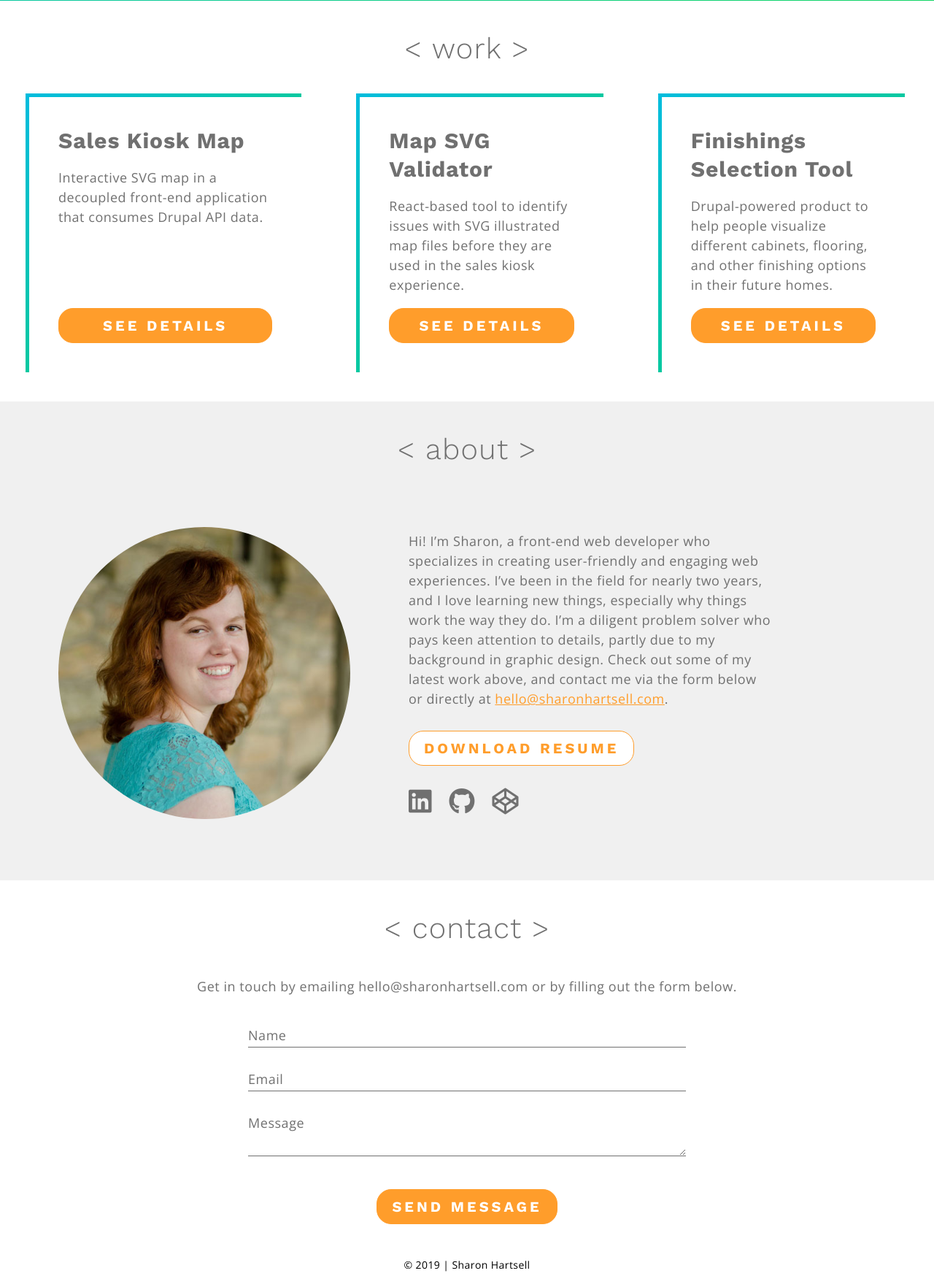
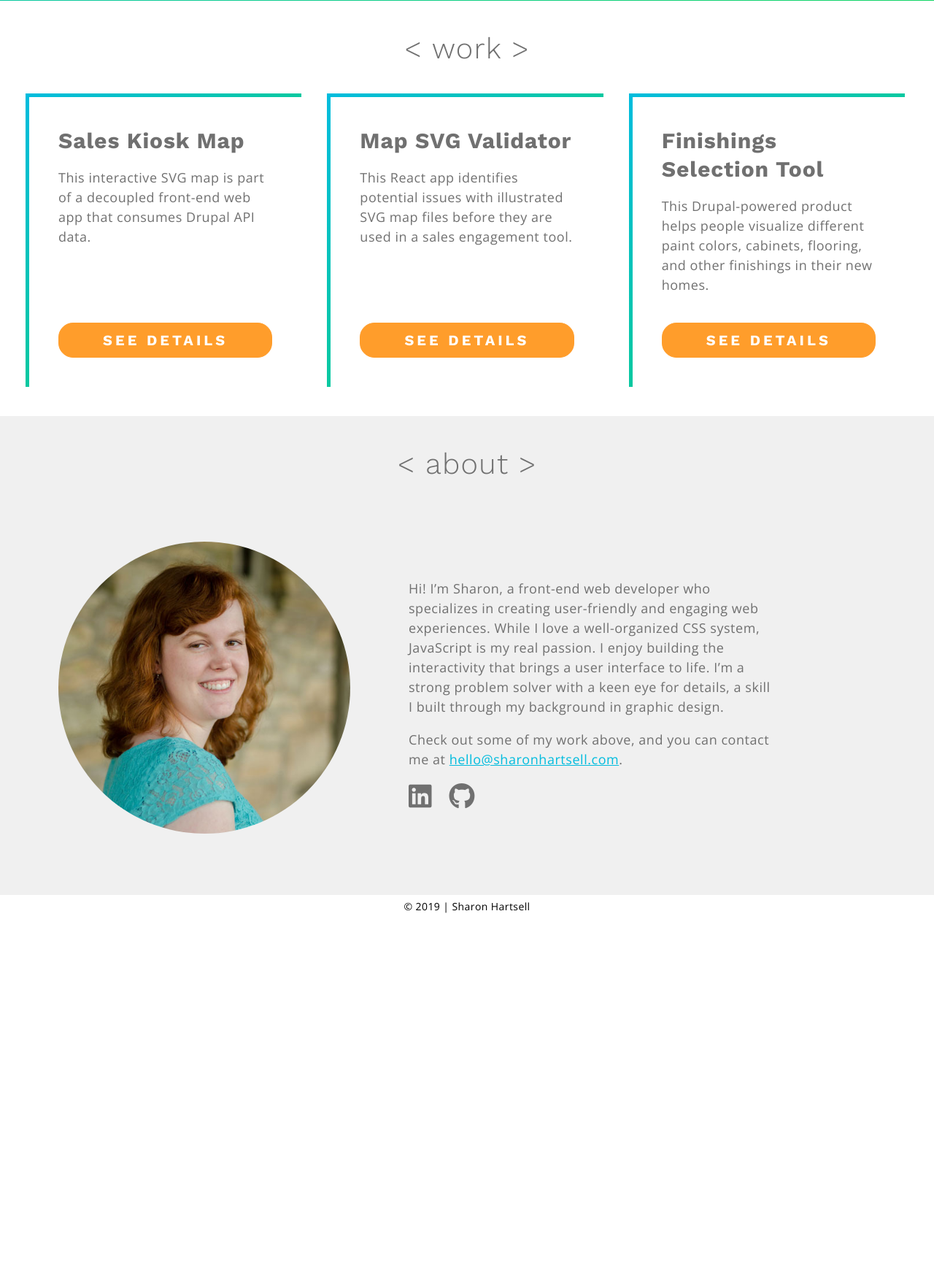
Before and after one commit to SharonHartsell/portfolio-site, a PHP site: page / in a window 1280 px wide. Shown: the part 709-2457 px from the top of the page at 73% size. After the commit the page ends 1960 px from the top, so only its background shows below. Run offline with PHP 8.4, Linux system fonts and the light colour scheme; data that the repository does not hold is empty; some libraries are stand-ins or nearby versions.

Commit message:
feat(index): update content; remove contact form for now

```diff
--- a/css/styles.css
+++ b/css/styles.css
@@ -6,7 +6,7 @@
 
 /* line 5, ../scss/_global.scss */
 a {
-  color: #FF9D2B;
+  color: #00BCDE;
 }
 
 /* line 9, ../scss/_global.scss */
@@ -453,27 +453,20 @@ a {
     margin-top: 0;
   }
 }
-@media all and (min-width: 1024px) {
-  /* line 68, ../scss/_work.scss */
-  .work_projectListItem + .work_projectListItem {
-    margin-left: 40px;
-  }
-}
 
-/* line 82, ../scss/_work.scss */
+/* line 77, ../scss/_work.scss */
 .work_projectTitle {
   margin: 0;
   color: #707070;
 }
 
-/* line 88, ../scss/_work.scss */
+/* line 83, ../scss/_work.scss */
 .work_projectTeaser {
   color: #707070;
 }
 
-/* line 92, ../scss/_work.scss */
-.work_projectTitle + .work_projectBtn,
-.work_projectTeaser + .work_projectBtn {
+/* line 87, ../scss/_work.scss */
+.work_projectTextWrapper + .work_projectBtn {
   margin-top: 20px;
 }
 
@@ -555,45 +548,56 @@ a {
 }
 
 /* line 58, ../scss/_about.scss */
+.about_socialLinks {
+  text-align: center;
+}
+@media all and (min-width: 768px) {
+  /* line 58, ../scss/_about.scss */
+  .about_socialLinks {
+    text-align: left;
+  }
+}
+
+/* line 66, ../scss/_about.scss */
 .about_socialLink {
   color: #707070;
   font-size: 36px;
 }
-/* line 62, ../scss/_about.scss */
+/* line 70, ../scss/_about.scss */
 .about_socialLink + .about_socialLink {
   margin-left: 20px;
 }
 
-/* line 67, ../scss/_about.scss */
+/* line 75, ../scss/_about.scss */
 .about_text + .about_resumeBtn,
 .about_resumeBtn + .about_socialLinks {
   margin-top: 20px;
 }
 @media all and (min-width: 768px) {
-  /* line 67, ../scss/_about.scss */
+  /* line 75, ../scss/_about.scss */
   .about_text + .about_resumeBtn,
   .about_resumeBtn + .about_socialLinks {
     margin-top: 30px;
   }
 }
 
-/* line 76, ../scss/_about.scss */
+/* line 84, ../scss/_about.scss */
 .about_sectionTitle + .about_contentWrapper {
   margin-top: 20px;
 }
 @media all and (min-width: 768px) {
-  /* line 76, ../scss/_about.scss */
+  /* line 84, ../scss/_about.scss */
   .about_sectionTitle + .about_contentWrapper {
     margin-top: 40px;
   }
 }
 
-/* line 84, ../scss/_about.scss */
+/* line 92, ../scss/_about.scss */
 .about_imageWrapper + .about_textWrapper {
   margin-top: 20px;
 }
 @media all and (min-width: 768px) {
-  /* line 84, ../scss/_about.scss */
+  /* line 92, ../scss/_about.scss */
   .about_imageWrapper + .about_textWrapper {
     margin-top: 0;
     margin-left: 40px;
@@ -918,6 +922,16 @@ a {
 }
 
 /* line 142, ../scss/_workDetail.scss */
+.workDetail_subRoleList {
+  padding-left: 20px;
+}
+
+/* line 146, ../scss/_workDetail.scss */
+.workDetail_subRoleListItem {
+  margin-top: 5px;
+}
+
+/* line 150, ../scss/_workDetail.scss */
 .workDetail_roleImageWrap {
   -webkit-flex: 2;
   flex: 2;
@@ -927,13 +941,13 @@ a {
 }
 
 @media all and (min-width: 1024px) {
-  /* line 148, ../scss/_workDetail.scss */
+  /* line 156, ../scss/_workDetail.scss */
   .workDetail_roleContent + .workDetail_roleImageWrap {
     margin-left: 40px;
   }
 }
 
-/* line 154, ../scss/_workDetail.scss */
+/* line 162, ../scss/_workDetail.scss */
 .workDetail_slideshowWrapper {
   position: relative;
   -webkit-flex: 1;
@@ -943,21 +957,21 @@ a {
   height: 300px;
 }
 @media all and (min-width: 768px) {
-  /* line 154, ../scss/_workDetail.scss */
+  /* line 162, ../scss/_workDetail.scss */
   .workDetail_slideshowWrapper {
     height: 500px;
     padding: 0px 40px;
   }
 }
 
-/* line 166, ../scss/_workDetail.scss */
+/* line 174, ../scss/_workDetail.scss */
 .workDetail_slideshow {
   position: relative;
   -webkit-flex: 1;
   flex: 1;
 }
 
-/* line 171, ../scss/_workDetail.scss */
+/* line 179, ../scss/_workDetail.scss */
 .workDetail_slideshowItem {
   position: absolute;
   top: 0;
@@ -971,12 +985,12 @@ a {
   transition: opacity 0.5s;
   filter: drop-shadow(0px 0px 1px rgba(0, 0, 0, 0.3)) drop-shadow(0px 0px 5px rgba(0, 0, 0, 0.3));
 }
-/* line 187, ../scss/_workDetail.scss */
+/* line 195, ../scss/_workDetail.scss */
 .workDetail_slideshowItem--active {
   opacity: 1;
 }
 
-/* line 192, ../scss/_workDetail.scss */
+/* line 200, ../scss/_workDetail.scss */
 .workDetail_slideshowBtn {
   position: absolute;
   top: 50%;
@@ -988,25 +1002,25 @@ a {
   color: #FF9D2B;
   transform: translateY(-50%);
 }
-/* line 205, ../scss/_workDetail.scss */
+/* line 213, ../scss/_workDetail.scss */
 .workDetail_slideshowBtn:hover {
   cursor: pointer;
 }
-/* line 209, ../scss/_workDetail.scss */
+/* line 217, ../scss/_workDetail.scss */
 .workDetail_slideshowBtn--prev {
   left: 0;
 }
-/* line 213, ../scss/_workDetail.scss */
+/* line 221, ../scss/_workDetail.scss */
 .workDetail_slideshowBtn--next {
   right: 0;
 }
 
-/* line 218, ../scss/_workDetail.scss */
+/* line 226, ../scss/_workDetail.scss */
 .workDetail_slideshowBtnText {
   display: none;
 }
 
-/* line 222, ../scss/_workDetail.scss */
+/* line 230, ../scss/_workDetail.scss */
 .workDetail_codeSection {
   display: -webkit-flex;
   display: flex;
@@ -1018,7 +1032,7 @@ a {
   padding: 40px;
 }
 
-/* line 230, ../scss/_workDetail.scss */
+/* line 238, ../scss/_workDetail.scss */
 .workDetail_codeHeader {
   margin: 0;
   border-right: solid 5px #00BCDE;
@@ -1027,34 +1041,34 @@ a {
   color: #707070;
 }
 
-/* line 239, ../scss/_workDetail.scss */
+/* line 247, ../scss/_workDetail.scss */
 .workDetail_codeText {
   color: #707070;
 }
 
-/* line 243, ../scss/_workDetail.scss */
+/* line 251, ../scss/_workDetail.scss */
 .workDetail_codeHeader + .workDetail_codeText {
   margin-left: 40px;
 }
 
-/* line 247, ../scss/_workDetail.scss */
+/* line 255, ../scss/_workDetail.scss */
 .workDetail_backLinkWrap {
   padding: 0px 20px 20px 20px;
   text-align: center;
 }
 @media all and (min-width: 768px) {
-  /* line 247, ../scss/_workDetail.scss */
+  /* line 255, ../scss/_workDetail.scss */
   .workDetail_backLinkWrap {
     padding: 0px 40px 40px 40px;
   }
 }
 
-/* line 257, ../scss/_workDetail.scss */
+/* line 265, ../scss/_workDetail.scss */
 .workDetail_backLink {
-  color: #707070;
+  color: #00BCDE;
   text-decoration: none;
 }
-/* line 261, ../scss/_workDetail.scss */
+/* line 269, ../scss/_workDetail.scss */
 .workDetail_backLink:hover {
   text-decoration: underline;
 }
--- a/includes/header.inc
+++ b/includes/header.inc
@@ -17,9 +17,9 @@
         <li class="nav_listItem">
           <a href="/index.php#about" class="nav_link">about</a>
         </li>
-        <li class="nav_listItem">
+        <!-- <li class="nav_listItem">
           <a href="/index.php#contact" class="nav_link">contact</a>
-        </li>
+        </li> -->
       </ul>
     </div>
   </nav>
--- a/includes/work_detail.inc
+++ b/includes/work_detail.inc
@@ -45,9 +45,9 @@
           <li class="workDetail_roleItem t-body--18l">
             <?php print $role; ?>
             <?php if ( !empty($sub_roles) ) : ?>
-              <ul>
+              <ul class="workDetail_subRoleList">
                 <?php foreach($sub_roles as $sub_role) : ?>
-                  <li><?php print $sub_role; ?></li>
+                  <li class="workDetail_subRoleListItem"><?php print $sub_role; ?></li>
                 <?php endforeach; ?>
               </ul>
             <?php endif; ?>
@@ -86,5 +86,5 @@
 </section> -->
 
 <div class="workDetail_backLinkWrap">
-  <a href="/index.php" class="workDetail_backLink t-body--18l">&lt; back</a>
+  <a href="#" class="workDetail_backLink t-body--18l">&lt; back</a>
 </div>
--- a/index.php
+++ b/index.php
@@ -38,15 +38,15 @@
 $work = [
   'kiosk-map' => [
     'title' => 'Sales Kiosk Map',
-    'teaser' => 'Interactive SVG map in a decoupled front-end application that consumes Drupal API data.',
+    'teaser' => 'This interactive SVG map is part of a decoupled front-end web app that consumes Drupal API data.',
   ],
   'map-validator' => [
     'title' => 'Map SVG Validator',
-    'teaser' => 'React-based tool to identify issues with SVG illustrated map files before they are used in the <link>sales kiosk experience</link>.',
+    'teaser' => 'This React app identifies potential issues with illustrated SVG map files before they are used in a sales engagement tool.',
   ],
   'fst' => [
     'title' => 'Finishings Selection Tool',
-    'teaser' => 'Drupal-powered product to help people visualize different cabinets, flooring, and other finishing options in their future homes.',
+    'teaser' => 'This Drupal-powered product helps people visualize different paint colors, cabinets, flooring, and other finishings in their new homes.',
   ]
 ];
 ?>
@@ -75,23 +75,26 @@ $work = [
       <img src="/img/sharon-teal1.jpg" class="about_image" alt="Sharon" />
     </div>
     <div class="about_textWrapper">
-      <p class="about_text t-body--18l">Hi! I’m Sharon, a front-end web developer who specializes in creating user-friendly and engaging web experiences. I’ve been in the field for nearly two years, and I love learning new things, especially why things work the way they do. I’m a diligent problem solver who pays keen attention to details, partly due to my background in graphic design. Check out some of my latest work above, and contact me via the form below or directly at <a href="mailto:hello@sharonhartsell.com" >hello@sharonhartsell.com</a>.</p>
-      <button class="about_resumeBtn btn--secondary t-title--20b t-caps">Download resume</button>
+      <div class="about_text">
+        <p class="t-body--18l">Hi! I’m Sharon, a front-end web developer who specializes in creating user-friendly and engaging web experiences. While I love a well-organized CSS system, JavaScript is my real passion. I enjoy building the interactivity that brings a user interface to life. I’m a strong problem solver with a keen eye for details, a skill I built through my background in graphic design.</p>
+        <p class="t-body--18l">Check out some of my work above, and you can contact me at <a href="mailto:hello@sharonhartsell.com">hello@sharonhartsell.com</a>.</p>
+      </div>
+      <!-- <button class="about_resumeBtn btn--secondary t-title--20b t-caps">Download resume</button> -->
       <div class="about_socialLinks">
-        <a href="https://www.linkedin.com/in/sharonhartsell/" class="about_socialLink"><i class="fab fa-linkedin"></i></a>
-        <a href="https://github.com/SharonHartsell" class="about_socialLink"><i class="fab fa-github"></i></a>
-        <a href="#" class="about_socialLink"><i class="fab fa-codepen"></i></a>
+        <a href="https://www.linkedin.com/in/sharonhartsell/" class="about_socialLink" target="_blank"><i class="fab fa-linkedin"></i></a>
+        <a href="https://github.com/SharonHartsell" class="about_socialLink" target="_blank"><i class="fab fa-github"></i></a>
+        <!-- <a href="#" class="about_socialLink"><i class="fab fa-codepen"></i></a> -->
       </div>
     </div>
   </div>
 </section>
 
 <!-- Contact -->
-<a id="contact"></a>
+<!-- <a id="contact"></a>
 <section class="contact">
   <h2 class="contact_sectionTitle t-title--40l">&lt; contact &gt;</h2>
-  <?php if (empty($_POST)) : ?>
-    <p class="contact_instructions t-body--18l">Get in touch by emailing hello@sharonhartsell.com or by filling out the form below.</p>
+  <?php //if (empty($_POST['name'])) : ?>
+    <p class="contact_instructions t-body--18l">Get in touch by emailing <a href="mailto:hello@sharonhartsell.com">hello@sharonhartsell.com</a> or by filling out the form below.</p>
     <form method="post" class="contactForm">
       <div class="contactForm_inputWrapper">
         <input type="text" id="contactForm_name" name="name" class="contactForm_text t-body--18l" required />
@@ -107,19 +110,18 @@ $work = [
       </div>
       <button type="submit" class="contactForm_submitBtn btn--primary t-title--20b t-caps">Send Message</button>
     </form>
-
-  <?php else : ?>
+  <?php //else : ?>
     <?php
-      $name = $_POST['name'];
-      $email = $_POST['email'];
-      $msg = $_POST['msg'];
+      // $name = $_POST['name'];
+      // $email = $_POST['email'];
+      // $msg = $_POST['msg'];
     ?>
     <div class="contactForm_thanks">
       <p class="contactForm_thanksStatus t-body--24sb">Message sent!</p>
       <p class="contactForm_thanksMsg t-body--18l">Thank you, <?php print $name; ?>, for your message. I'll be in touch soon.</p>
     </div>
-  <?php endif; ?>
-</section>
+  <?php //endif; ?>
+</section> -->
 
 <?php include("includes/footer.inc"); ?>
 <?php include("includes/html_footer.inc"); ?>
--- a/js/main.js
+++ b/js/main.js
@@ -41,4 +41,9 @@ $(document).ready(function() {
 
     $('.nav_listWrapper').toggle(500);
   });
+
+  // Back link
+  $('.workDetail_backLink').on('click', function() {
+    window.history.back();
+  });
 });
--- a/scss/_about.scss
+++ b/scss/_about.scss
@@ -55,14 +55,22 @@
       color: $gray;
     }
 
-    .about_socialLink {
-      color: $gray;
-      font-size: 36px;
+    .about_socialLinks {
+      text-align: center;
 
-      & + & {
-        margin-left: 20px;
+      @include tablet {
+        text-align: left;
       }
     }
+
+      .about_socialLink {
+        color: $gray;
+        font-size: 36px;
+
+        & + & {
+          margin-left: 20px;
+        }
+      }
 
     .about_text + .about_resumeBtn,
     .about_resumeBtn + .about_socialLinks {
--- a/scss/_global.scss
+++ b/scss/_global.scss
@@ -3,7 +3,7 @@
 }
 
 a {
-  color: $cta;
+  color: $gradientStart;
 }
 
 .noScroll {
--- a/scss/_work.scss
+++ b/scss/_work.scss
@@ -70,11 +70,6 @@
 
         @include tablet {
           margin-top: 0;
-
-        }
-
-        @include desktop {
-          margin-left: 40px;
         }
       }
     }
@@ -89,7 +84,6 @@
         color: $gray;
       }
 
-      .work_projectTitle + .work_projectBtn,
-      .work_projectTeaser + .work_projectBtn {
+      .work_projectTextWrapper + .work_projectBtn {
         margin-top: 20px;
       }
--- a/scss/_workDetail.scss
+++ b/scss/_workDetail.scss
@@ -139,6 +139,14 @@
         }
       }
 
+        .workDetail_subRoleList {
+          padding-left: 20px;
+        }
+
+          .workDetail_subRoleListItem {
+            margin-top: 5px;
+          }
+
   .workDetail_roleImageWrap {
     @include flex(2);
     @include display-flex;
@@ -255,7 +263,7 @@
 }
 
 .workDetail_backLink {
-  color: $gray;
+  color: $gradientStart;
   text-decoration: none;
 
   &:hover {
```
